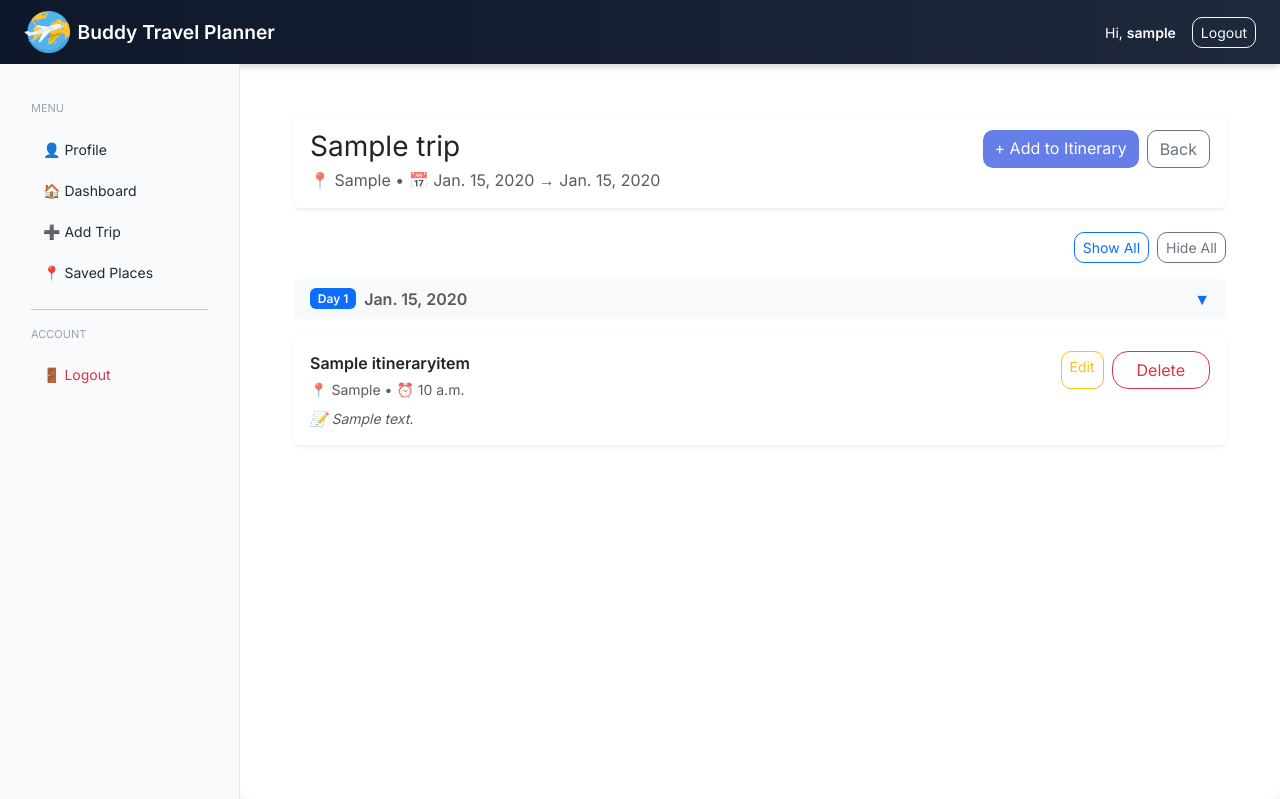
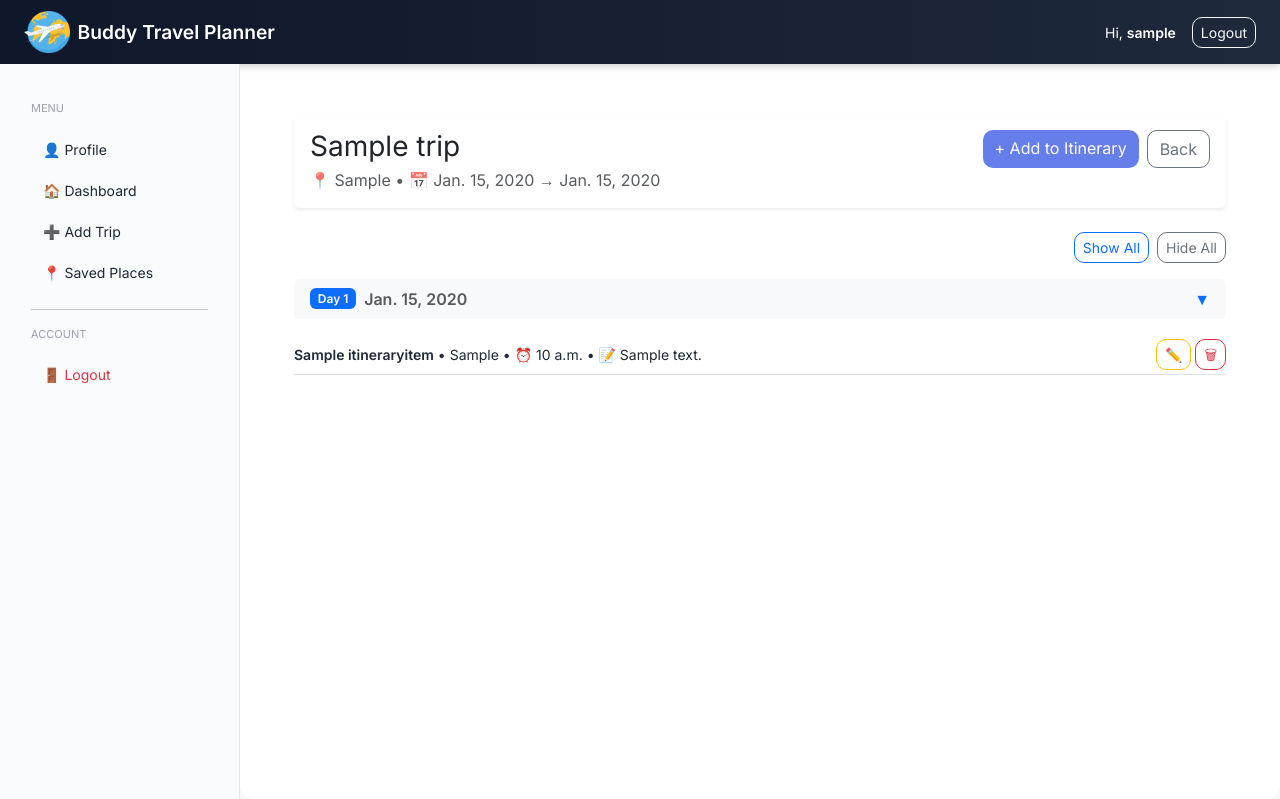
Before and after one commit to DanaDvorcakova/travel-planner, a Django app: page /trip/1/planner/ in a window 1280 px wide. Shown: the top 799 px of the page. Run offline with Django 5.2, Linux system fonts and the light colour scheme; a user stored in the database is signed in; tables that the repository leaves empty hold one stand-in row (values such as "Sample post").

Commit message:
improvements

```diff
--- a/templates/components/delete_modal.html
+++ b/templates/components/delete_modal.html
@@ -1,70 +1,43 @@
+<div class="d-flex gap-2">
+
+    <!-- EDIT BUTTON -->
+    <a href="{% url 'edit_trip' trip.id %}"
+       class="btn btn-outline-warning btn-sm rounded-pill px-3">
+        Edit
+    </a>
+
     <!-- DELETE BUTTON -->
-<button type="button" class="btn btn-outline-danger rounded-4 px-4" data-bs-toggle="modal"
-    data-bs-target="#deleteModal{{ object.id }}">
-
-    {{ button_text|default:"Delete" }}
+    <button type="button" class="btn btn-outline-danger rounded-4 px-4"
+            data-bs-toggle="modal"
+            data-bs-target="#deleteModal{{ trip.id }}">
+        Delete
     </button>
 
     <!-- DELETE MODAL -->
-<div class="modal fade" id="deleteModal{{ object.id }}" tabindex="-1" aria-hidden="true">
-
+    <div class="modal fade" id="deleteModal{{ trip.id }}" tabindex="-1" aria-hidden="true">
         <div class="modal-dialog modal-dialog-centered">
             <div class="modal-content border-0 shadow rounded-4 p-2">
-
-            <!-- HEADER -->
                 <div class="modal-header border-0 justify-content-center">
-                <h2 class="text-danger fw-semibold">
-                    {{ modal_title|default:"Delete" }}
-                </h2>
+                    <h2 class="text-danger fw-semibold">Delete Trip</h2>
                 </div>
-
-            <!-- BODY -->
                 <div class="modal-body text-center">
-
-                <p class="fs-5 mb-4">
-                    {{ modal_message|default:"Are you sure?" }}
-                </p>
-
-                <!-- PREVIEW -->
+                    <p class="fs-5 mb-4">Are you sure you want to delete this trip?</p>
                     <div class="bg-light rounded-4 p-4 mb-4">
-
-                    <h4 class="fw-bold mb-2">
-                        {{ object }}
-                    </h4>
-
-                    {% if subtitle %}
-                    <p class="text-muted mb-2">
-                        📍 {{ subtitle }}
-                    </p>
-                    {% endif %}
-
-                    {% if extra_info %}
-                    <p class="text-muted mb-0">
-                        📅 {{ extra_info }}
-                    </p>
-                    {% endif %}
-
+                        <h4 class="fw-bold mb-2">{{ trip.title }}</h4>
+                        <p class="text-muted mb-2">📍 {{ trip.destination }}</p>
+                        <p class="text-muted mb-0">📅 {{ trip.start_date }} → {{ trip.end_date }}</p>
                     </div>
-
-                <!-- ACTIONS -->
                     <div class="d-flex justify-content-center gap-3">
-
                         <button type="button" class="btn btn-outline-secondary px-4" data-bs-dismiss="modal">
                             Cancel
                         </button>
-
-                    <form method="post" action="{% url delete_url object.id %}">
+                        <form method="post" action="{% url 'delete_trip' trip.id %}">
                             {% csrf_token %}
-                        <button type="submit" class="btn btn-danger px-4">
-                            {{ button_text|default:"Delete" }}
-                        </button>
+                            <button type="submit" class="btn btn-danger px-4">Delete</button>
                         </form>
-
-
                     </div>
-
                 </div>
-
+            </div>
         </div>
     </div>
 
--- a/templates/trips/itinerary_planner.html
+++ b/templates/trips/itinerary_planner.html
@@ -9,13 +9,10 @@
     ========================= -->
     <div class="card border-0 shadow-sm mb-4">
         <div class="card-body">
-
             <div class="d-flex justify-content-between align-items-start flex-wrap gap-3">
-
                 <!-- LEFT INFO -->
                 <div>
                     <h3 class="mb-1">{{ trip.title }}</h3>
-
                     <div class="text-muted">
                         📍 {{ trip.destination }} •
                         📅 {{ trip.start_date }} → {{ trip.end_date }}
@@ -24,17 +21,10 @@
 
                 <!-- ACTIONS -->
                 <div class="d-flex gap-2">
-                    <a href="{% url 'add_item' trip.id %}" class="btn btn-primary">
-                        + Add to Itinerary
-                    </a>
-
-                    <a href="{% url 'trip_detail' trip.id %}" class="btn btn-outline-secondary">
-                        Back
-                    </a>
+                    <a href="{% url 'add_item' trip.id %}" class="btn btn-primary">+ Add to Itinerary</a>
+                    <a href="{% url 'trip_detail' trip.id %}" class="btn btn-outline-secondary">Back</a>
                 </div>
-
             </div>
-
         </div>
     </div>
 
@@ -42,97 +32,91 @@
         ITINERARY CONTENT
     ========================= -->
 
-
     {% if items %}
-
     <!-- SHOW / HIDE ALL -->
     <div class="d-flex justify-content-end mb-3 gap-2">
-        <button class="btn btn-sm btn-outline-primary" onclick="toggleAll(true)">
-            Show All
-        </button>
-        <button class="btn btn-sm btn-outline-secondary" onclick="toggleAll(false)">
-            Hide All
-        </button>
+        <button class="btn btn-sm btn-outline-primary" onclick="toggleAll(true)">Show All</button>
+        <button class="btn btn-sm btn-outline-secondary" onclick="toggleAll(false)">Hide All</button>
     </div>
 
     {% regroup items by date as itinerary_by_day %}
 
     {% for day in itinerary_by_day %}
-
     <div class="mb-4">
 
         <!-- DAY HEADER (CLICKABLE) -->
         <div class="p-2 px-3 bg-light rounded d-flex justify-content-between align-items-center"
              data-bs-toggle="collapse" data-bs-target="#planner-day{{ forloop.counter0 }}" style="cursor:pointer;">
-
             <div class="d-flex align-items-center gap-2">
-
-                <span class="badge bg-primary">
-                    Day {{ forloop.counter }}
-                </span>
-
-                <span class="text-muted fw-semibold">
-                    {{ day.grouper }}
-                </span>
-
+                <span class="badge bg-primary">Day {{ forloop.counter }}</span>
+                <span class="text-muted fw-semibold">{{ day.grouper }}</span>
             </div>
-
-            <span class="toggle-text text-primary fw-bold">
-                ▼
-            </span>
-
+            <span class="toggle-text text-primary fw-bold">▼</span>
         </div>
 
         <!-- COLLAPSIBLE ITEMS -->
         <div id="planner-day{{ forloop.counter0 }}" class="collapse show mt-3">
-
-            <div class="d-flex flex-column gap-2">
-
             {% for item in day.list %}
-<div class="card border-0 shadow-sm" id="item-{{ item.id }}">
-    <div class="card-body d-flex justify-content-between align-items-start">
-
-        <!-- LEFT -->
-        <div>
-            <div class="fw-semibold fs-6">{{ item.title }}</div>
-            <div class="text-muted small mt-1">
-                📍 {{ item.location }}
+            <div class="d-flex justify-content-between align-items-center border-bottom py-1" id="item-{{ item.id }}">
+                <!-- Item Info -->
+                <div class="small text-truncate">
+                    <span class="fw-semibold">{{ item.title }}</span> • {{ item.location }}
                     {% if item.time %}• ⏰ {{ item.time }}{% endif %}
-            </div>
-            {% if item.notes %}
-            <div class="text-muted small mt-2 fst-italic">📝 {{ item.notes }}</div>
-            {% endif %}
+                    {% if item.notes %}• 📝 {{ item.notes }}{% endif %}
                 </div>
 
-        <!-- ACTIONS -->
-        <div class="d-flex gap-2">
-            <!-- Edit button -->
-            <a href="{% url 'edit_item' item.id %}" class="btn btn-sm btn-outline-warning">Edit</a>
+                <!-- Actions -->
+                <div class="d-flex gap-1">
+                    <!-- Edit Button -->
+                    <a href="{% url 'edit_item' item.id %}" class="btn btn-sm btn-outline-warning">✏️</a>
 
-            <!-- DELETE MODAL (for itinerary item!) -->
-           {% include "components/delete_modal.html" with object=item delete_url="delete_item" modal_title="Delete Item" modal_message="Are you sure you want to delete this itinerary item?" subtitle=item.location extra=item.date button_text="Delete" %}
+                    <!-- Delete Modal Trigger -->
+                    <button type="button" class="btn btn-sm btn-outline-danger"
+                            data-bs-toggle="modal"
+                            data-bs-target="#deleteModalItem{{ item.id }}">
+                        🗑
+                    </button>
+
+                    <!-- Delete Modal -->
+                    <div class="modal fade" id="deleteModalItem{{ item.id }}" tabindex="-1" aria-hidden="true">
+                        <div class="modal-dialog modal-dialog-centered">
+                            <div class="modal-content border-0 shadow rounded-4 p-2">
+                                <div class="modal-header border-0 justify-content-center">
+                                    <h2 class="text-danger fw-semibold">Delete Item</h2>
                                 </div>
+                                <div class="modal-body text-center">
+                                    <p class="fs-5 mb-4">Are you sure you want to delete this itinerary item?</p>
+                                    <div class="bg-light rounded-4 p-3 mb-3">
+                                        <h5 class="fw-bold mb-1">{{ item.title }}</h5>
+                                        <p class="text-muted mb-0">📍 {{ item.location }}</p>
+                                        <p class="text-muted mb-0">📅 {{ item.date }}</p>
+                                    </div>
+                                    <div class="d-flex justify-content-center gap-2">
+                                        <button type="button" class="btn btn-outline-secondary px-3" data-bs-dismiss="modal">Cancel</button>
+                                        <form method="post" action="{% url 'delete_item' item.id %}">
+                                            {% csrf_token %}
+                                            <button type="submit" class="btn btn-danger px-3">Delete</button>
+                                        </form>
+                                    </div>
+                                </div>
+                            </div>
+                        </div>
+                    </div>
+                    <!-- End Delete Modal -->
 
                 </div>
             </div>
             {% endfor %}
+        </div>
 
+    </div>
     {% endfor %}
 
     {% else %}
-
     <div class="text-center py-5 text-muted">
         No activities planned yet ✈️
     </div>
-
-
-
-    <a href="{% url 'add_item' trip.id %}" class="btn btn-primary">
-        + Add your first activity
-    </a>
-
-</div>
-
+    <a href="{% url 'add_item' trip.id %}" class="btn btn-primary">+ Add your first activity</a>
     {% endif %}
 
 </div>
```
Also changed, not shown: templates/trips/add_trip.html (+30 -31 lines), templates/trips/trip_detail.html (+17 -21 lines). Lines whose indentation alone changed are shown as unchanged.
